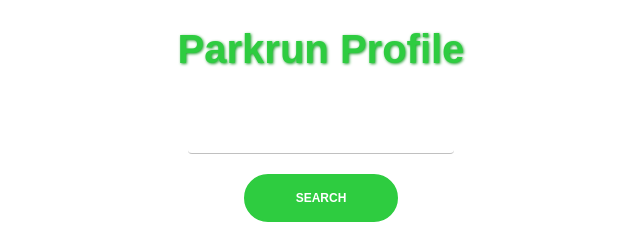
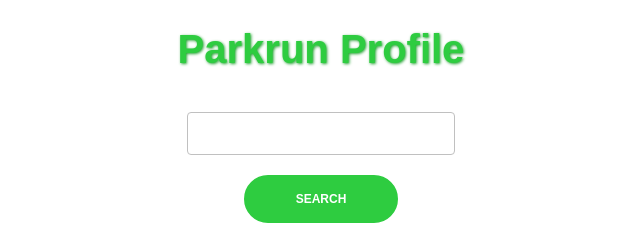
Before and after one commit to thisisthemurph/parkrun-portfolio, a React (Create React App) app: page / in a window 1280 px wide. Shown: the top 225 px of the page, without its empty margins (319-959 px from the left). Built offline with nearby package versions, Linux system fonts and the light colour scheme.

Commit message:
Uodated the styling

```diff
--- a/src/Components/Search.scss
+++ b/src/Components/Search.scss
@@ -16,9 +16,7 @@
         font-size: 1.2em;
         text-align: center;
         padding: .5em;
-        // border: solid 1px grey;
-        border: none;
-        border-bottom: solid 1px silver;
+        border: solid 1px silver;
         border-radius: 4px;
     }
 
```
